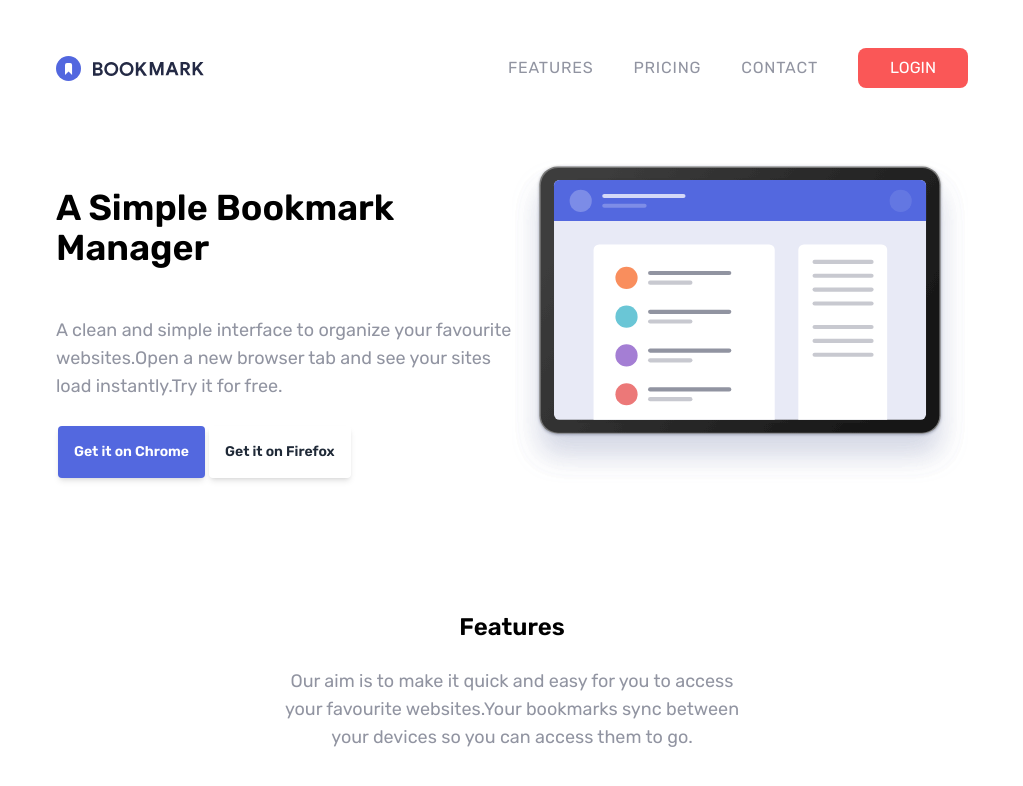
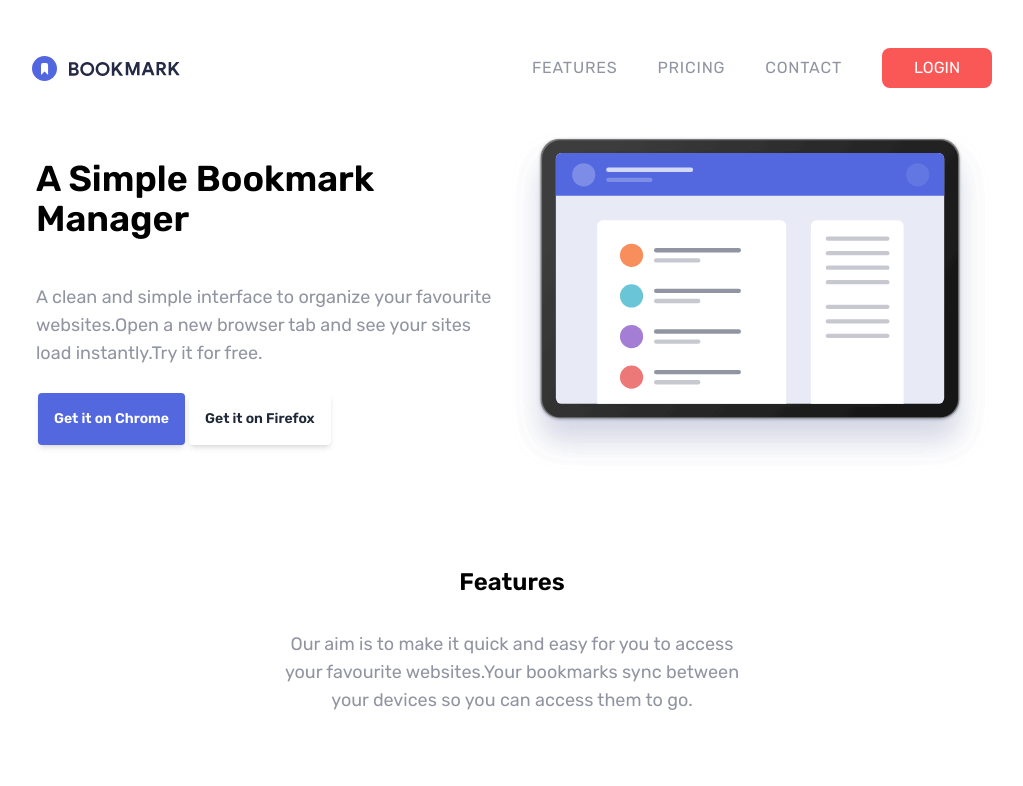
Before and after one commit to konakalasupraja10/tailwind-, a website: page index.html in a window 1280 px wide. Shown: the whole page, without its empty margins (128-1151 px from the left). Drawn offline with Linux system fonts and the light colour scheme.

Commit message:
just added some tailwind propoerties to make page suitable for small and large screens

```diff
--- a/index.html
+++ b/index.html
@@ -9,8 +9,8 @@
     <link href="https://fonts.googleapis.com/css2?family=Rubik:ital,wght@0,300..900;1,300..900&display=swap" rel="stylesheet">
     <link href="output.css" rel="stylesheet">
 </head>
-<body class="md:mx-40" >
-    <nav class="container relative mx-auto p-6 ">
+<body class="  md:mx-40" >
+    <nav class="container relative mx-auto pt-6 ">
         <div class="flex  items-center justify-between space-x-20 my-6 space-y-0">
             <!-- logo section -->
         <div class="z-30">
@@ -34,28 +34,28 @@
     </nav>
     <!-- hero section -->
      <section id="hero">
-     <div class="container flex flex-col-reverse m-auto p-6 lg:flex-row lg:mb-0 lg:items-center justify-between">
+     <div class="container mx-auto p-1 flex flex-col-reverse   items-center   lg:flex-row lg:mb-0 lg:items-center justify-between">
         <!-- content section -->
-         <div class="  w-1/2">
-        <div class="w-96"> <h1 class=" text-4xl font-sans font-semibold py-6 mx-auto">A Simple Bookmark Manager</h1></div>
-         <p class="text-lg text-grayishBlue  py-6 mx-auto">A clean and simple interface to organize your favourite websites.Open a new browser tab and see your sites load instantly.Try it for free.</p>
+         <div class="  lg:w-1/2">
+        <div class=" lg:w-96"> <h1 class="  text-center lg:text-start text-3xl lg:text-4xl font-sans font-semibold py-5 mx-auto">A Simple Bookmark Manager</h1></div>
+        <div class=" lg:mr-4"> <p class=" text-s lg:text-lg text-center text-grayishBlue lg:text-start py-6 mx-auto">A clean and simple interface to organize your favourite websites.Open a new browser tab and see your sites load instantly.Try it for free.</p></div>
          <!-- buttons section -->
-          <div class="flex  ">
+          <div class="flex justify-center lg:flex lg:justify-start">
             <a href="" class="text-white rounded bg-softBlue p-4 m-0.5 font-semibold text-sm shadow-md   hover:bg-white hover:border-softBlue hover:text-gray-800">Get it on Chrome</a>
             <a href=" " class="text-gray-800 hover:bg-softBlue rounded m-0.5 hover:text-white p-4 font-semibold text-sm shadow-md ">Get it on Firefox</a>
           </div>
          </div>
          <!-- img section -->
-          <div class=" w-1/2">
+          <div class=" lg:w-1/2 lg:mt-4 lg:mb-0 relative mx-auto  ">
             <div><img src="./images/illustration-hero.svg" alt=""></div>
           </div>
      </div>
 
     </section>
     <section id="features">
-        <div class="mx-auto  mt-24   items-center  w-1/2  flex flex-col text-center">
+        <div class="mx-auto  p-1  lg:mt-22 mt-20   items-center  lg:w-1/2  flex flex-col text-center">
             <h1 class="text-2xl my-2 justify-center font-semibold">Features</h1>
-            <p class="text-lg text-grayishBlue  py-4 mx-auto">Our aim is to make it quick and easy for you to access your favourite websites.Your bookmarks sync between your devices so you can access them to go.</p>
+            <p class=" text-s  lg:text-lg text-center text-grayishBlue  py-6 mx-auto">Our aim is to make it quick and easy for you to access your favourite websites.Your bookmarks sync between your devices so you can access them to go.</p>
 
         </div>
 
```
Also changed, not shown: output.css.
